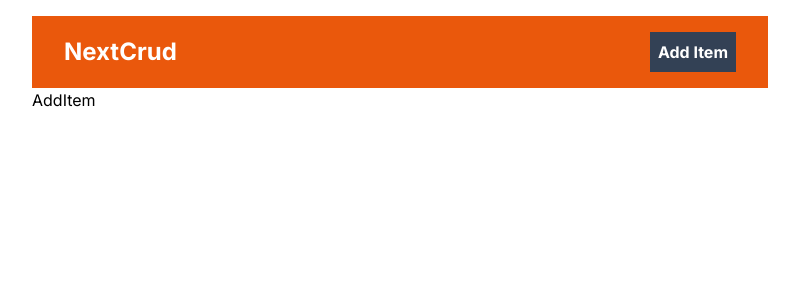
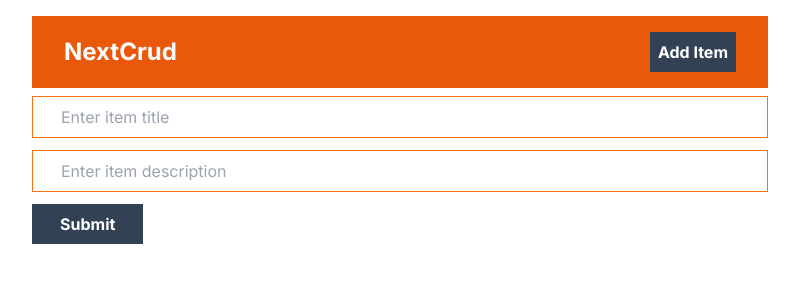
Before and after one commit to hninhnin0929/nextcrud, a Next.js app: page /add-item in a window 1280 px wide. Shown: the top 300 px of the page, without its empty margins (240-1039 px from the left). Built offline with nearby package versions, Linux system fonts and the light colour scheme.

Commit message:
styling add item page

```diff
--- a/src/app/add-item/page.tsx
+++ b/src/app/add-item/page.tsx
@@ -1,6 +1,20 @@
 const AddItem = () => {
     return (
-        <div>AddItem</div>
+        <div>
+            <form className="flex flex-col mt-2 gap-3">
+                <input type="text"
+                    id="title"
+                    className="border border-orange-500 px-7 py-2"
+                    placeholder="Enter item title" />
+                <input type="text"
+                    id="description"
+                    className="border border-orange-500 px-7 py-2"
+                    placeholder="Enter item description" />
+                <button type="submit" className="bg-slate-700 font-bold text-white px-7 py-2 w-fit">
+                    Submit
+                </button>
+            </form>
+        </div>
     )
 }
 
```
